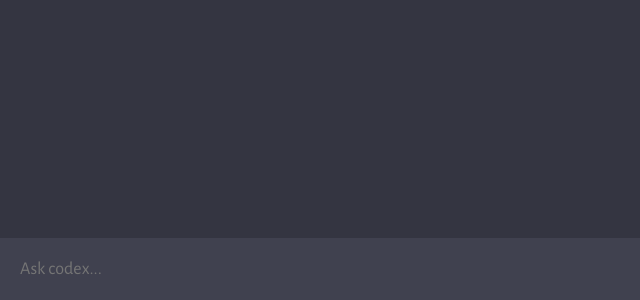
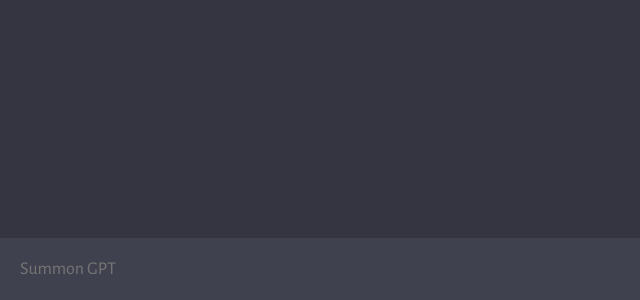
Before and after one commit to melonmusk2/UltimateGPT, a website built with Vite: page client/index.html in a window 1280 px wide. Shown: the part 500-800 px from the top of the page, 0-640 px from the left. Built offline with nearby package versions, Linux system fonts and the light colour scheme.

Commit message:
Update index.html

```diff
--- a/client/index.html
+++ b/client/index.html
@@ -12,7 +12,7 @@
       <div id="chat_container"></div>
 
       <form>
-        <textarea name="prompt" rows="1" cols="1" placeholder="Ask codex..."></textarea>
+        <textarea name="prompt" rows="1" cols="1" placeholder="Summon GPT"></textarea>
         <button type="submit"><img src="assets/send.svg" alt="send" />
       </form>
     </div>
```
